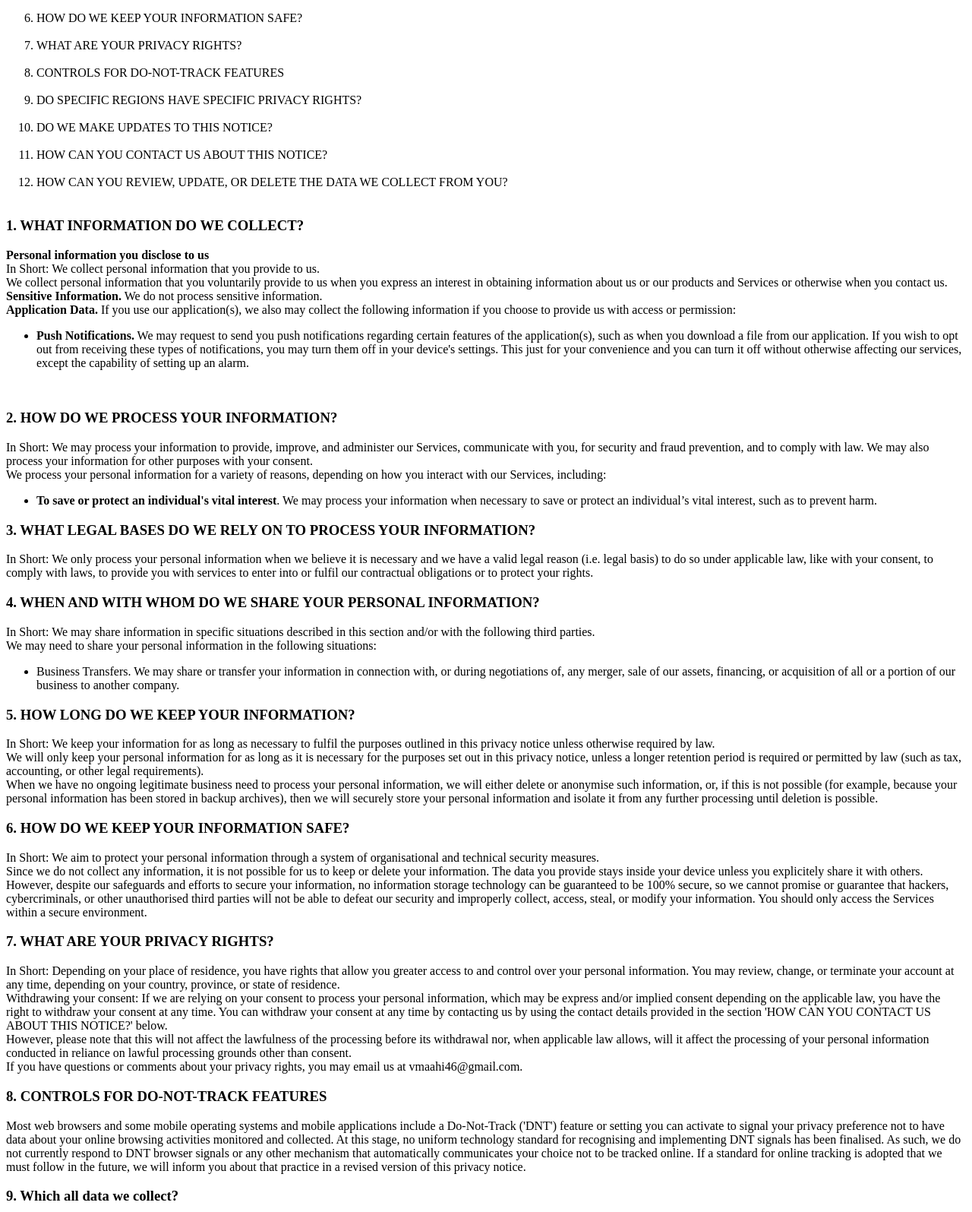
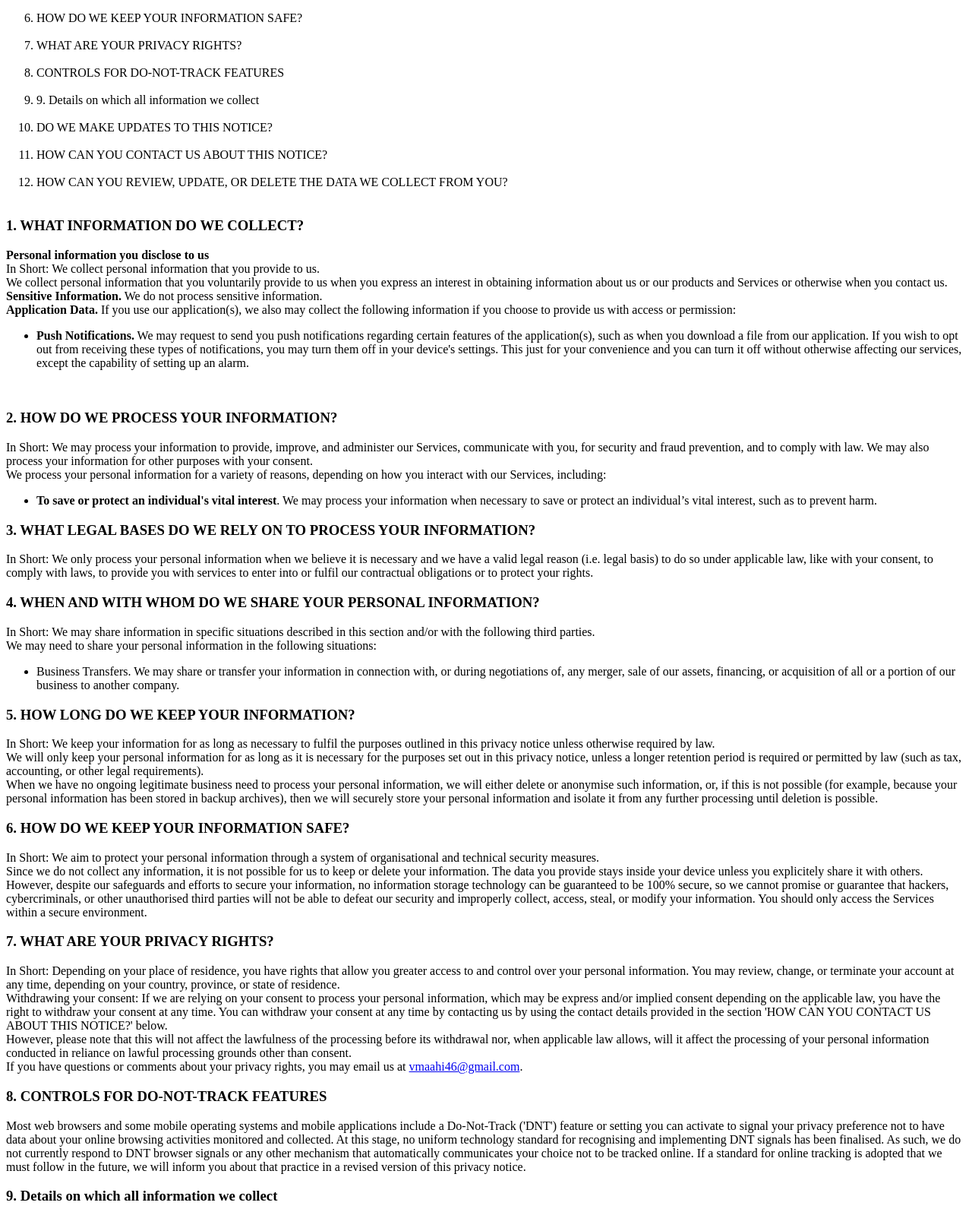
Before and after one commit to nephrotic-diary/nephrotic-diary.github.io, a plain HTML site: page index.html in a window 1280 px wide. Shown: the part 685-2280 px from the top of the page at 76% size. Drawn offline with Linux system fonts and the light colour scheme.

Commit message:
Update index.html

```diff
--- a/index.html
+++ b/index.html
@@ -54,7 +54,7 @@ Want to learn more about what we do with any information we collect? Review the
 <li> HOW DO WE KEEP YOUR INFORMATION SAFE?</li><br>
 <li> WHAT ARE YOUR PRIVACY RIGHTS?</li><br>
 <li> CONTROLS FOR DO-NOT-TRACK FEATURES</li><br>
-<li> DO SPECIFIC REGIONS HAVE SPECIFIC PRIVACY RIGHTS?</li><br>
+<li> 9. Details on which all information we collect</li><br>
 <li> DO WE MAKE UPDATES TO THIS NOTICE?</li><br>
 <li> HOW CAN YOU CONTACT US ABOUT THIS NOTICE?</li><br>
 <li> HOW CAN YOU REVIEW, UPDATE, OR DELETE THE DATA WE COLLECT FROM YOU?</li><br>
@@ -116,13 +116,13 @@ Withdrawing your consent: If we are relying on your consent to process your pers
 <br>
 However, please note that this will not affect the lawfulness of the processing before its withdrawal nor, when applicable law allows, will it affect the processing of your personal information conducted in reliance on lawful processing grounds other than consent.
 <br>
-If you have questions or comments about your privacy rights, you may email us at vmaahi46@gmail.com.
+If you have questions or comments about your privacy rights, you may email us at <a href="mailto:vmaahi46@gmail.com">vmaahi46@gmail.com</a>.
 <br>
 <h3>8. CONTROLS FOR DO-NOT-TRACK FEATURES</h3>
 
 Most web browsers and some mobile operating systems and mobile applications include a Do-Not-Track ('DNT') feature or setting you can activate to signal your privacy preference not to have data about your online browsing activities monitored and collected. At this stage, no uniform technology standard for recognising and implementing DNT signals has been finalised. As such, we do not currently respond to DNT browser signals or any other mechanism that automatically communicates your choice not to be tracked online. If a standard for online tracking is adopted that we must follow in the future, we will inform you about that practice in a revised version of this privacy notice.
 <br>
-<h3>9. Which all data we collect?</h3>
+<h3>9. Details on which all information we collect</h3>
 
 Categories of Personal Information We Collect
 
@@ -218,7 +218,7 @@ We may update this privacy notice from time to time. The updated version will be
 <br>
 <h3>11. HOW CAN YOU CONTACT US ABOUT THIS NOTICE?</h3>
 
-If you have questions or comments about this notice, you may email us at vmaahi46@gmail.com or contact us by post at:
+If you have questions or comments about this notice, you may email us at <a href="mailto:vmaahi46@gmail.com">vmaahi46@gmail.com</a> or contact us by post at:
 <br>
 Dr. Mahesh V,
 <br> Department of Pediatrics
@@ -228,6 +228,6 @@ Dr. Mahesh V,
 
 <h3>12. HOW CAN YOU REVIEW, UPDATE, OR DELETE THE DATA WE COLLECT FROM YOU?</h3>
 
-Based on the applicable laws of your country or state of residence in the US, you may have the right to request access to the personal information we collect from you, details about how we have processed it, correct inaccuracies, or delete your personal information. You may also have the right to withdraw your consent to our processing of your personal information. These rights may be limited in some circumstances by applicable law. To request to review, update, or delete your personal information, please fill out and submit a query to vmaahi46@gmail.com .
+Based on the applicable laws of your country or state of residence, you may have the right to request access to the personal information we collect from you, details about how we have processed it, correct inaccuracies, or delete your personal information. You may also have the right to withdraw your consent to our processing of your personal information. These rights may be limited in some circumstances by applicable law. To request to review, update, or delete your personal information, please fill out and submit a query to <a href="mailto:vmaahi46@gmail.com">vmaahi46@gmail.com</a>.
 </body>
 </html>
```
